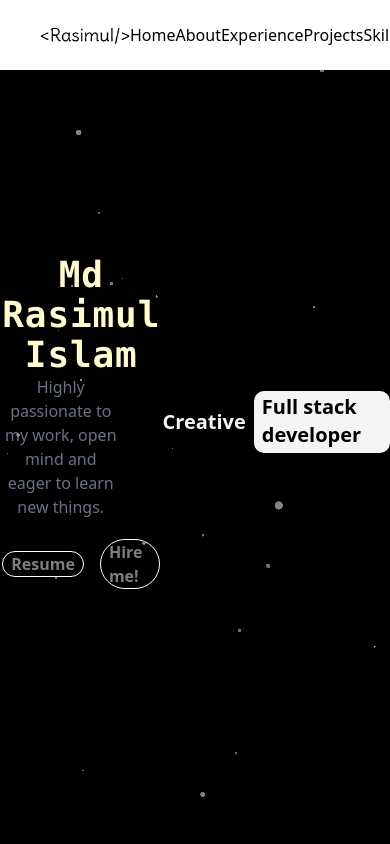
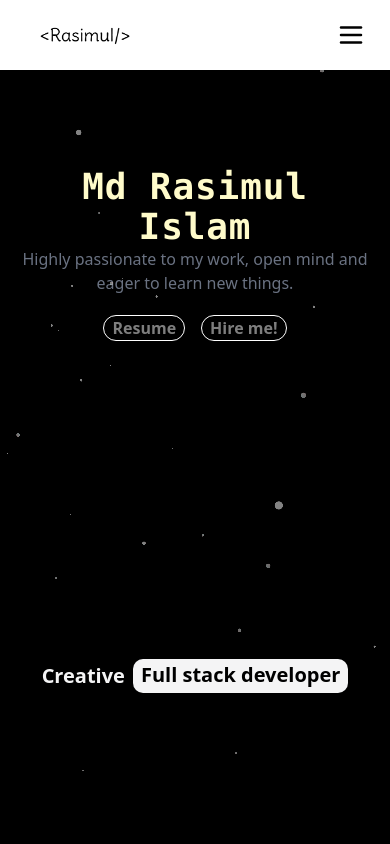
Before and after one commit to rasimul07/mdrasimul-portfolio, a Next.js app: page / in a window 390 px wide. Shown: the top 844 px of the page. Built offline with nearby package versions, Linux system fonts and the light colour scheme.

Commit message:
fix issue and make responsive

```diff
--- a/app/layout.tsx
+++ b/app/layout.tsx
@@ -1,16 +1,6 @@
 import type { Metadata } from "next";
-import { Geist, Geist_Mono } from "next/font/google";
 import "./globals.css";
-
-const geistSans = Geist({
-  variable: "--font-geist-sans",
-  subsets: ["latin"],
-});
-
-const geistMono = Geist_Mono({
-  variable: "--font-geist-mono",
-  subsets: ["latin"],
-});
+import { Toaster } from "react-hot-toast";
 
 export const metadata: Metadata = {
   title: "Md Rasimul Islam",
@@ -25,8 +15,9 @@ export default function RootLayout({
   return (
     <html lang="en">
       <body
-        className={`${geistSans.variable} ${geistMono.variable} antialiased`}
+        className={`m-0`}
       >
+        <Toaster/>
         {children}
       </body>
     </html>
--- a/app/page.tsx
+++ b/app/page.tsx
@@ -1,11 +1,9 @@
 "use client";
 import { Contact } from "@/components/Contact";
 import Home from "@/components/Home";
-import { Toaster } from "react-hot-toast";
 export default function Page() {
   return (
-    <div className="">
-      <Toaster />
+    <div className="overflow-x-hidden">
       <Home />
       <Contact />
     </div>
--- a/components/Home.tsx
+++ b/components/Home.tsx
@@ -17,10 +17,10 @@ const Home: React.FC = () => {
     }
   });
   return (
-    <div className="h-screen bg-black flex flex-col relative">
+    <div className="h-screen bg-black flex flex-col relative w-screen overflow-x-hidden">
       <Navbar isTop={isTop} />
 
-      <div style={{ width: "100%", height: "100vh", position: "absolute" }}>
+      <div style={{ width: "100%", maxWidth:'100vw', height: "100vh", position: "absolute" }}>
         <Particles
           particleColors={["#ffffff", "#ffffff"]}
           particleCount={200}
@@ -32,13 +32,13 @@ const Home: React.FC = () => {
           disableRotation={false}
         />
       </div>
-      <div className="flex justify-between h-full">
-        <div className="w-5/12 p-4 h-full flex justify-center items-center">
+      <div className="grid grid-cols-1 md:grid-cols-2 h-full">
+        <div className="col-span-1 p-4 h-full flex justify-center items-center">
           <div className="">
             <h2 className="text-4xl font-mono tracking-wide text-[#FFFBCA] font-bold text-center">
               Md Rasimul Islam
             </h2>
-            <p className="text-gray-500 text-center max-w-[30vw]">
+            <p className="text-gray-500 text-center">
               Highly passionate to my work, open mind and eager to learn new
               things.
             </p>
@@ -65,7 +65,7 @@ const Home: React.FC = () => {
             </div>
           </div>
         </div>
-        <div className="w-7/12 h-full flex justify-center items-center">
+        <div className="col-span-1 h-full flex justify-center items-center">
           <div className="flex space-x-2 justify-center items-center">
             <p className="text-xl font-bold text-secondary">Creative</p>
             <RotatingText
--- a/components/Navbar.tsx
+++ b/components/Navbar.tsx
@@ -1,5 +1,6 @@
 "use client";
 import { motion } from "framer-motion";
+import { Menu } from "lucide-react";
 import Image from "next/image";
 import React from "react";
 
@@ -33,7 +34,14 @@ const Navbar = ({ isTop }: { isTop: boolean }) => {
             className={isTop ? "invert" : ""}
           />
         </div>
-        <div className="col-span-8 h-full flex items-center w-full">
+        <div className="col-span-8 md:hidden flex items-center justify-end pr-6">
+          <Menu
+            color={isTop ? "white" : "black"}
+            size={30}
+            className="h-full"
+          />
+        </div>
+        <div className="col-span-8 h-full items-center w-full hidden md:flex">
           <ul className="flex justify-evenly w-full">
             {sections.map((section, index) => (
               <motion.div
```
